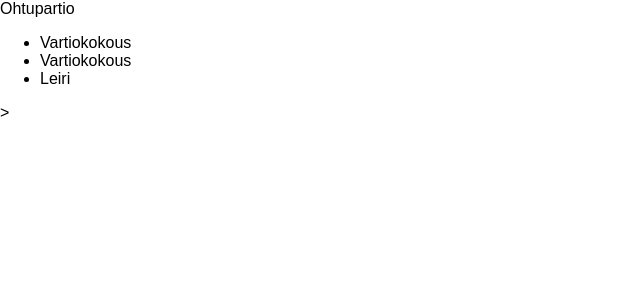
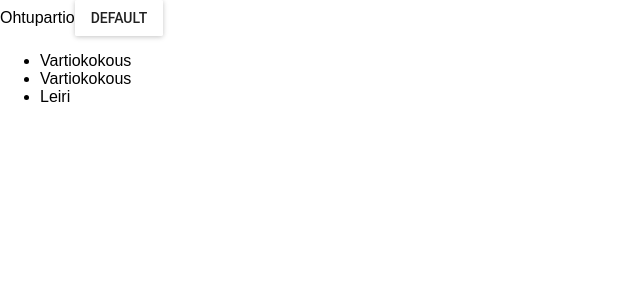
Before and after one commit to partio-scout/tosu-frontend, a React (Create React App) app: page / in a window 1280 px wide. Shown: the top 300 px of the page, without its empty margins (0-640 px from the left). Built offline with nearby package versions, Linux system fonts and the light colour scheme; data requests are answered from the project's data file; the HTML template or start-up script is replaced by a standard one.

Commit message:
Test MaterialUI

```diff
--- a/src/App.js
+++ b/src/App.js
@@ -1,6 +1,8 @@
 import React, { Component } from 'react';
 import './App.css';
 import ListEvents from './components/ListEvents'
+import MuiThemeProvider from 'material-ui/styles/MuiThemeProvider';
+import NewEvent from './components/NewEvent';
 
 class App extends Component {
   constructor() {
@@ -24,10 +26,13 @@ class App extends Component {
   render() {
 
     return (
+      <MuiThemeProvider>
       <div className="App">
         Ohtupartio
-        <ListEvents events={this.state.events}/>>
+        <NewEvent />
+        <ListEvents events={this.state.events}/>
       </div>
+      </MuiThemeProvider>
     );
   }
 }
--- /dev/null
+++ b/src/components/NewEvent.js
@@ -0,0 +1,8 @@
+import React from 'react';
+import RaisedButton from 'material-ui/RaisedButton';
+
+const NewEvent = () => (
+  <RaisedButton label="Default" />
+);
+
+export default NewEvent;
```
